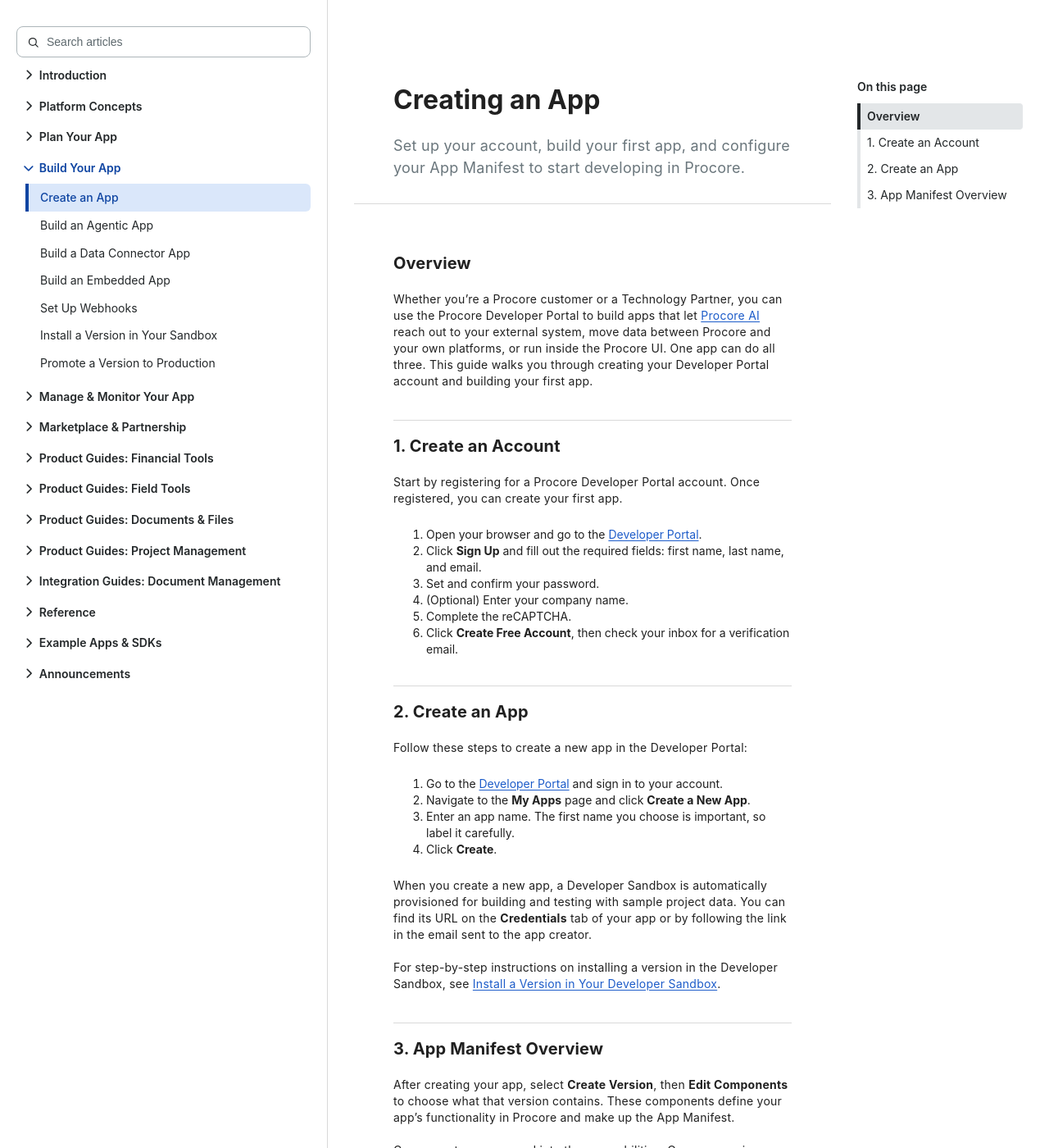
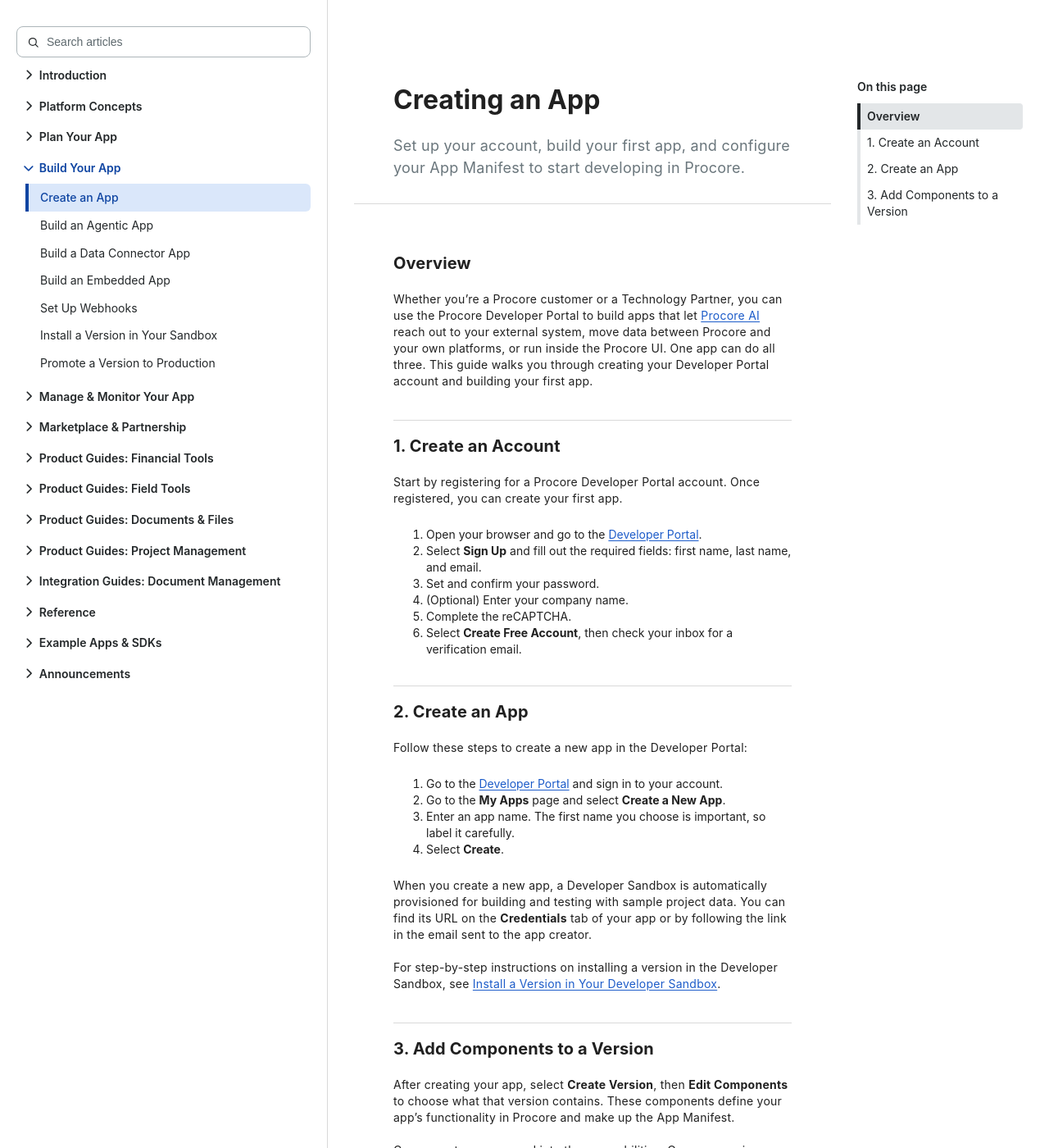
Before and after one commit to procore/documentation, a Jekyll site: the page built from building_applications/building_apps_create_new.md, in a window 1280 px wide and 1400 px high. Shown: the whole window at 82% size. Built offline with Jekyll 4.4.1, drawn with Linux system fonts in a browser that asks for light colours; comment, search, counter and statistics services are not loaded.

Commit message:
docs: align Create an App with house style and the step sequence
- "Click" becomes "Select" in all five UI actions, matching the writing
  guidelines and the three build guides. The page was mixing both after
  my earlier edits added Select steps alongside the existing Click ones.
- Heading 3 was "App Manifest Overview", a noun phrase sitting between
  two task headings, and it no longer describes what the section does.
  It is now "Add Components to a Version".

Co-Authored-By: Claude Opus 5 <noreply@anthropic.com>

```diff
--- a/building_applications/building_apps_create_new.md
+++ b/building_applications/building_apps_create_new.md
@@ -15,11 +15,11 @@ Whether you're a Procore customer or a Technology Partner, you can use the Proco
 Start by registering for a Procore Developer Portal account. Once registered, you can create your first app.
 
 1. Open your browser and go to the <a href="https://developers.procore.com/developers" target="_blank">Developer Portal</a>.
-2. Click **Sign Up** and fill out the required fields: first name, last name, and email.
+2. Select **Sign Up** and fill out the required fields: first name, last name, and email.
 3. Set and confirm your password.
 4. (Optional) Enter your company name.
 5. Complete the reCAPTCHA.
-6. Click **Create Free Account**, then check your inbox for a verification email.
+6. Select **Create Free Account**, then check your inbox for a verification email.
 <br><br>
 
 ***
@@ -27,9 +27,9 @@ Start by registering for a Procore Developer Portal account. Once registered, yo
 Follow these steps to create a new app in the Developer Portal:
 
 1. Go to the <a href="https://developers.procore.com/developers" target="_blank">Developer Portal</a> and sign in to your account.
-2. Navigate to the **My Apps** page and click **Create a New App**.
+2. Go to the **My Apps** page and select **Create a New App**.
 3. Enter an app name. The first name you choose is important, so label it carefully.
-4. Click **Create**.
+4. Select **Create**.
 
 When you create a new app, a Developer Sandbox is automatically provisioned for building and testing with sample project data. You can find its URL on the **Credentials** tab of your app or by following the link in the email sent to the app creator.
 
@@ -37,7 +37,7 @@ For step-by-step instructions on installing a version in the Developer Sandbox,
 <br><br>
 
 ***
-## 3. App Manifest Overview
+## 3. Add Components to a Version
 After creating your app, select **Create Version**, then **Edit Components** to choose what that version contains. These components define your app’s functionality in Procore and make up the App Manifest.
 
 Components are grouped into three capabilities. One app version can carry any mix of them, including all three at once, so a customer installs a single app and gets everything it offers.
```
